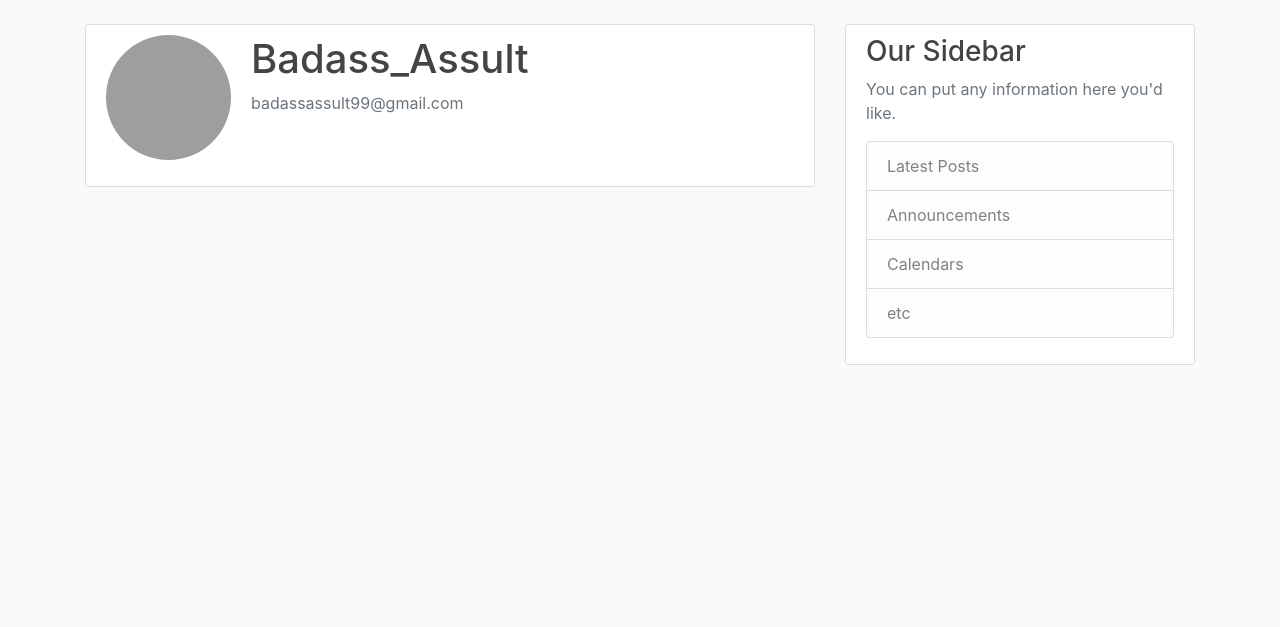
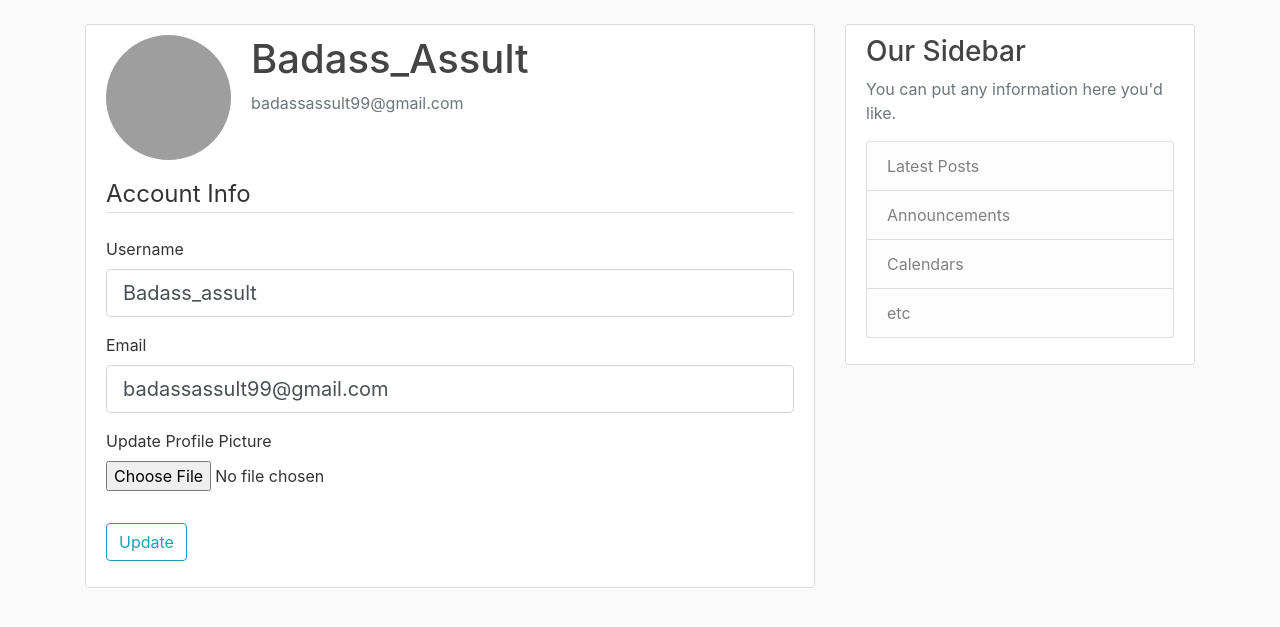
Before and after one commit to thefudgesupreme/BloggingsiteUsingFlask, a Flask app: page /account in a window 1280 px wide. Shown: the part 56-683 px from the top of the page. Run offline with Flask 2, Linux system fonts and the light colour scheme; a user stored in the database is signed in; some libraries are stand-ins or nearby versions; grey boxes are pictures that could not be loaded.

Commit message:
Updating User Info On Account Page[Profile Pic Resizing]

```diff
--- a/FlaskBlog/forms.py
+++ b/FlaskBlog/forms.py
@@ -1,6 +1,8 @@
 from flask_wtf import FlaskForm
+from flask_wtf.file import FileField,FileAllowed
 from wtforms import BooleanField, StringField, PasswordField, SubmitField
 from wtforms.validators import DataRequired, Length, Email, EqualTo, ValidationError
+from flask_login import current_user
 
 from FlaskBlog.models import User
 
@@ -12,12 +14,12 @@ class RegistrationForm(FlaskForm):
     confirmPassword = PasswordField('Confirm Password', validators=[DataRequired(), EqualTo('password')])
     submit = SubmitField('Sign Up')
 
-    def validate_username(self,username):
-        user =  User.query.filter_by(username=username.data).first()
+    def validate_username(self, username):
+        user = User.query.filter_by(username=username.data).first()
         if user:
             raise ValidationError('Bad Luck....That\'s already Taken..!!!')
 
-    def validate_field(self,email):
+    def validate_field(self, email):
         temp_email = User.query.filter_by(username=email.data).first()
         if temp_email:
             raise ValidationError('Too bad That one\'s taken,Choose Another One...!!!')
@@ -28,3 +30,22 @@ class LoginForm(FlaskForm):
     password = PasswordField('Password', validators=[DataRequired()])
     remember = BooleanField('Remember Me')
     login = SubmitField('Login')
+
+
+class UpdateAccountForm(FlaskForm):
+    username = StringField('Username', validators=[DataRequired(), Length(min=5, max=20)])
+    email = StringField('Email', validators=[DataRequired(), Email()])
+    pic=FileField('Update Profile Picture',validators=[FileAllowed(['jpg','png'])])
+    submit = SubmitField('Update')
+
+    def validate_username(self, username):
+        if username.data!=current_user.username:
+            user = User.query.filter_by(username=username.data).first()
+            if user:
+                raise ValidationError('Bad Luck....That\'s already Taken..!!!')
+
+    def validate_email(self, email):
+        if email.data!=current_user.email:
+            temp_email = User.query.filter_by(email=email.data).first()
+            if temp_email:
+                raise ValidationError("Too bad That one\'s taken,Choose Another One...!!!")
--- a/FlaskBlog/routes.py
+++ b/FlaskBlog/routes.py
@@ -1,8 +1,11 @@
-from flask import render_template, flash, redirect, url_for,request
+from flask import render_template, flash, redirect, url_for, request
 from FlaskBlog import app, db, pass_encrypt
-from FlaskBlog.forms import RegistrationForm, LoginForm
+from FlaskBlog.forms import RegistrationForm, LoginForm, UpdateAccountForm
 from FlaskBlog.models import User
-from flask_login import login_user, current_user, logout_user,login_required
+from flask_login import login_user, current_user, logout_user, login_required
+import secrets,os
+from PIL import Image
+
 
 posts = [
     {
@@ -57,10 +60,10 @@ def login():
             if check_password:
                 flash('Login Successful', 'success')
                 login_user(user, remember=form.remember.data)
-                next_page=request.args.get('next')
+                next_page = request.args.get('next')
                 if next_page:
-                    flash(next_page , 'info')
-                return redirect(url_for(next_page[1:])) if next_page  else redirect(url_for('home'))
+                    flash(next_page, 'info')
+                return redirect(url_for(next_page[1:])) if next_page else redirect(url_for('home'))
             else:
                 flash('Login Failed....Wrong Password', 'danger')
         else:
@@ -74,9 +77,35 @@ def logout():
     return redirect(url_for('home'))
 
 
-@app.route('/account')
+def save_pic(form_pic):
+    random_hex = secrets.token_hex(8)
+    _, f_ext = os.path.splitext(form_pic.filename)
+    pic_filename = random_hex + f_ext
+    pic_path = os.path.join(app.root_path, 'static/profiles', pic_filename)
+    form_pic.save(pic_path)
+
+    output_size = (125, 125)
+    i = Image.open(form_pic)
+    i.thumbnail(output_size)
+    i.save(pic_path)
+    return pic_filename
+
+
+@app.route('/account', methods=['GET', 'POST'])
 @login_required
 def account():
-    user_profile=url_for('static',filename='profiles/' + current_user.img_file)
-    print(user_profile)
-    return render_template('account.html', title="Account Page",img_file=user_profile)
+    form = UpdateAccountForm()
+    if form.validate_on_submit():
+        if form.pic.data:
+            pic_file = save_pic(form.pic.data)
+            current_user.img_file = pic_file
+        current_user.username = form.username.data
+        current_user.email = form.email.data
+        db.session.commit()
+        flash('Account Info Updated', 'success')
+        return redirect(url_for('account'))
+    elif request.method=='GET':
+        form.username.data = current_user.username
+        form.email.data = current_user.email
+    user_profile = url_for('static', filename='profiles/' + current_user.img_file)
+    return render_template('account.html', title="Account Page", img_file=user_profile, form=form)
--- a/FlaskBlog/templates/account.html
+++ b/FlaskBlog/templates/account.html
@@ -9,5 +9,50 @@
             </div>
         </div>
 {#        FORM HERE#}
-    </div>
+            <form method="POST" action="" enctype="multipart/form-data">
+                    {{ form.hidden_tag() }}
+                    <fieldset class="form-group">
+                        <legend class="border-bottom mb-4">Account Info</legend>
+                        <div class="form-group">
+                                {{ form.username.label(class="form-control-label") }}
+
+                            {% if form.username.errors %}
+                                {{ form.username(class="form-control form-control-lg is-invalid") }}
+                                <div    class="invalid-feedback">
+                                    {% for error in form.username.errors %}
+                                        <span>{{ error }}</span>
+                                    {% endfor %}
+                                </div>
+                            {% else %}
+                                  {{ form.username(class="form-control form-control-lg ") }}
+                            {% endif %}
+                        </div>
+                        <div class="form-group">
+                                {{ form.email.label(class="form-control-label") }}
+                                        {% if form.email.errors %}
+                                {{ form.email(class="form-control form-control-lg is-invalid") }}
+                                <div    class="invalid-feedback">
+                                    {% for error in form.email.errors %}
+                                        <span>{{ error }}</span>
+                                    {% endfor %}
+                                </div>
+                            {% else %}
+                                  {{ form.email(class="form-control form-control-lg ") }}
+                            {% endif %}
+                        </div>
+                     <div class="form-group">
+                                {{ form.pic.label() }}
+                                {{ form.pic(class="form-control-file") }}
+                         {% if form.pic.errors %}
+                             {% for error in form.pic.errors %}
+                                        <span class="text-danger">{{ error }}</span><br>
+                                    {% endfor %}
+                         {% endif %}
+                     </div>
+                    </fieldset>
+                    <div    class="form-group">
+                        {{ form.submit(class="btn btn-outline-info") }}
+                    </div>
+            </form>
+        </div>
 {% endblock content %}
```
Also changed, not shown: FlaskBlog/site.db, FlaskBlog/static/profiles/18cd6d419b619487.png (added), FlaskBlog/static/profiles/4379eced4790bc10.jpg (added), FlaskBlog/static/profiles/4ce6050c8cf88271.png (added), README.md (added).
